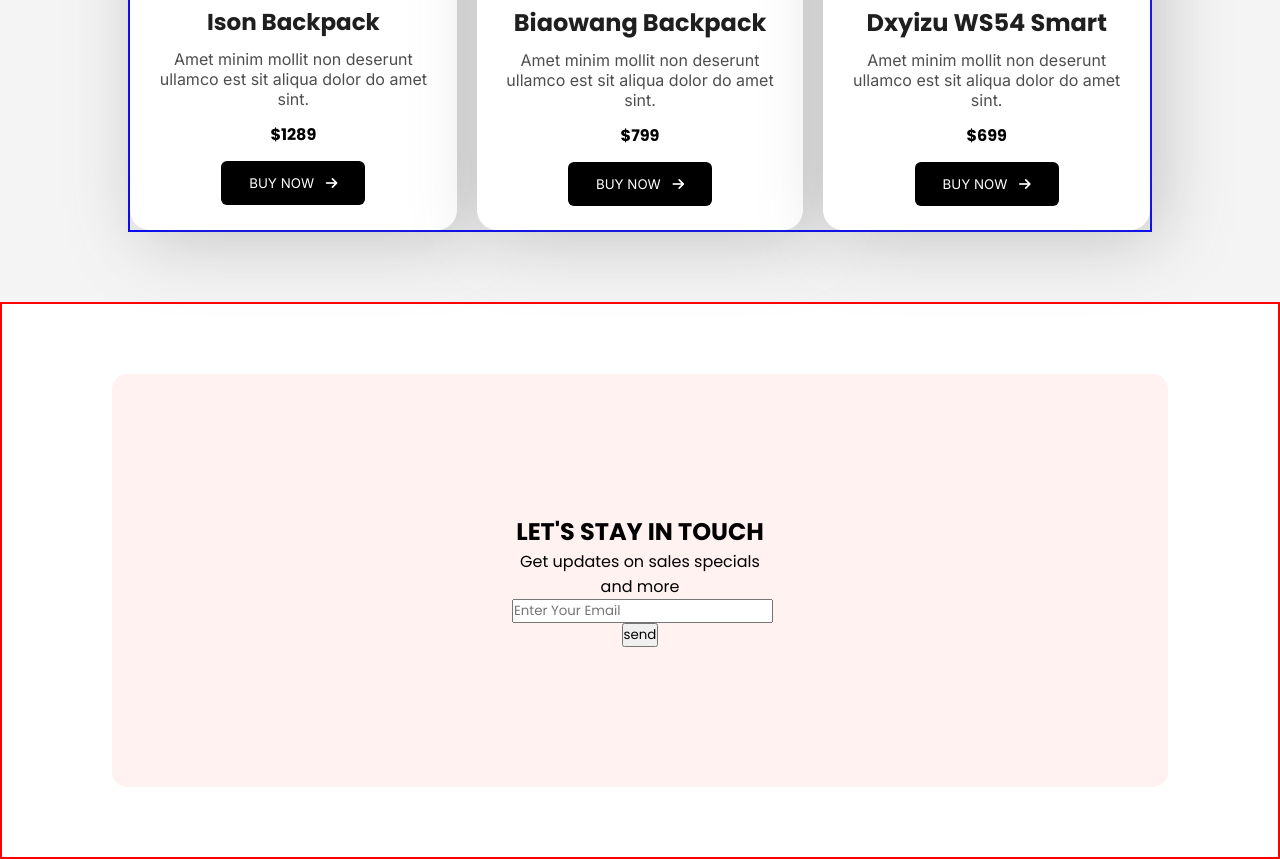
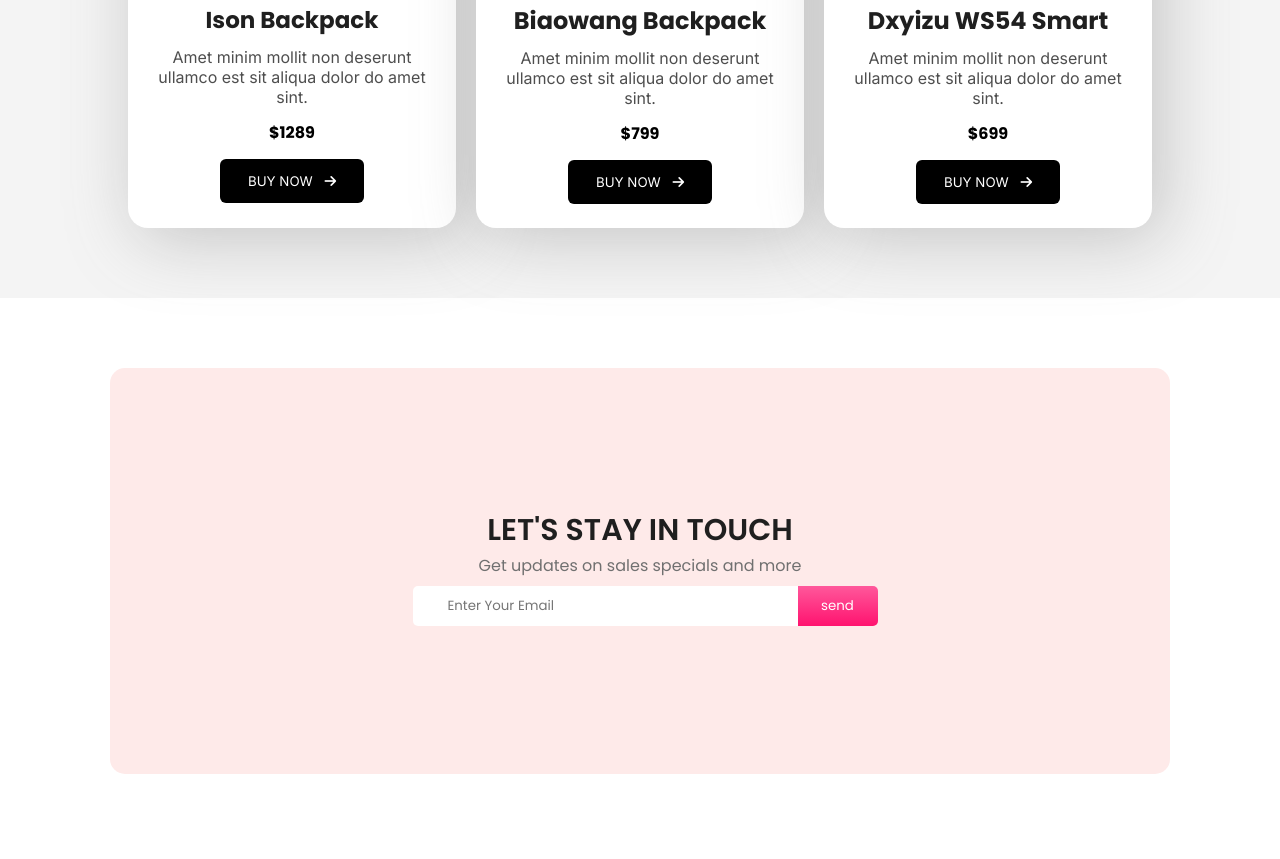
Before and after one commit to sucharita4867/panda-commerce, a plain HTML site: page index.html in a window 1280 px wide. Shown: the part 1939-2798 px from the top of the page. Drawn offline with Linux system fonts and the light colour scheme.

Commit message:
footer section is done

```diff
--- a/index.html
+++ b/index.html
@@ -234,14 +234,16 @@
                   <section class="footer-container">
                         <h1 class="footer-title poppins-fonts">LET'S STAY IN TOUCH</h1>
                         <p class="footer-description poppins-fonts">Get updates on sales specials and more</p>
-                        <from>
-                              <input class="poppins-fonts" type="email" placeholder="Enter Your Email" name="" id="">
-                              <input class="poppins-fonts" type="submit" value="send">
-                        </from>
+                        <div class="footer-div">
+                              <from class="footer-input">
+                                    <input class="poppins-fonts footer-email" type="email"
+                                          placeholder="Enter Your Email" name="" id="">
+                                    <button class="poppins-fonts footer-send poppins-fonts">send</button>
+                              </from>
+                        </div>
                   </section>
             </footer>
       </main>
-
 </body>
 
 </html>
--- a/style/style.css
+++ b/style/style.css
@@ -266,20 +266,54 @@ li a {
       display: flex;
       gap: 20px;
       margin-bottom: 70px;
-      border: 2px solid blue;
 }
 
 /* footer section style */
 .footer-section {
-      /* margin-top: 70px; */
-      border: 2px solid red;
       background: white;
       padding: 70px 110px;
 }
 
 .footer-container {
-      background: rgb(255, 242, 241);
+      background: rgb(254, 234, 233);
       text-align: center;
       border-radius: 15px;
-      padding: 140px 400px;
+      padding: 140px 200px;
 }
+
+.footer-title {
+      font-size: 30px;
+      font-weight: 600;
+      color: #1F1F1F;
+}
+
+.footer-description {
+      color: #707070;
+}
+
+.footer-div {
+      text-align: center;
+      padding: 8px 70px 8px 0px;
+}
+
+.footer-input {
+      gap: 10px;
+      position: relative;
+}
+
+.footer-email {
+      padding: 10px 0px 10px 35px;
+      width: 350px;
+      border: none;
+      border-radius: 5px 0px 0px 5px;
+}
+
+.footer-send {
+      padding: 10px;
+      border: none;
+      width: 80px;
+      background: linear-gradient(180.00deg, rgb(255, 88, 155) 0.004%, rgb(255, 19, 111) 100.004%);
+      color: white;
+      position: absolute;
+      border-radius: 0px 5px 5px 0px;
+}
```
